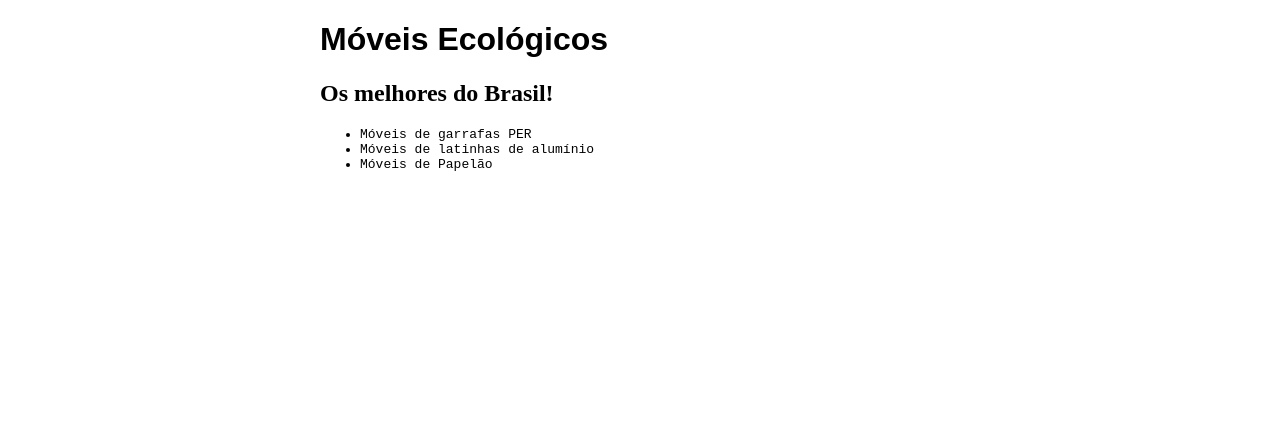
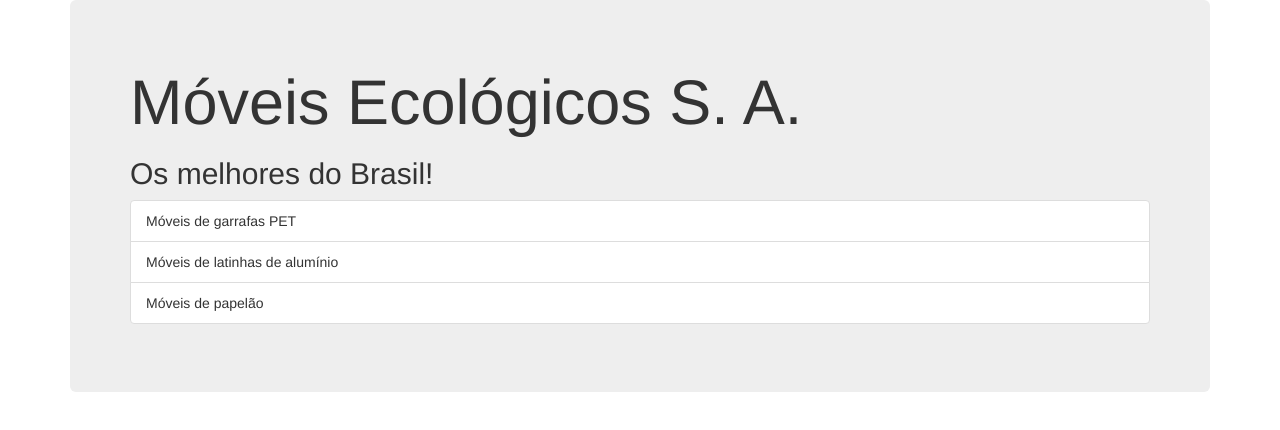
Before and after one commit to eletrom2/moveis-ecologicos, a plain HTML site: page index.html in a window 1280 px wide. Drawn offline with nearby package versions, Linux system fonts and the light colour scheme.

Commit message:
Adicionando Bootstrap

```diff
--- a/index.html
+++ b/index.html
@@ -1,20 +1,34 @@
 <!DOCTYPE html>
 <html>
+
 <head>
     <meta charset="utf-8" />
     <meta name="description" content="Móveis ecológicos">
     <meta name="keywords" content="moveis ecologicos">
-    <link rel="stylesheet" href="principal.css">
+    <link rel="stylesheet" href="http://netdna.bootstrapcdn.com/bootstrap/3.1.1/
+css/bootstrap.min.css">
     <title>Móveis Ecológicos</title>
     <script src="js/principal.js"></script>
 </head>
-<body onload="trocaBanner()">
-    <h1>Móveis Ecológicos</h1>
-    <h2 id="mensagem"></h2>
-    <ul>
-        <li>Móveis de garrafas PER</li>
-        <li>Móveis de latinhas de alumínio</li>
-        <li>Móveis de Papelão</li>
-    </ul>
+
+<body onload="trocaBanner();">
+    <div class="container">
+        <div class="jumbotron">
+            <h1>Móveis Ecológicos S. A.</h1>
+            <h2 id="mensagem"></h2>
+            <ul class="list-group">
+                <li class="list-group-item">
+                    Móveis de garrafas PET
+                </li>
+                <li class="list-group-item">
+                    Móveis de latinhas de alumínio
+                </li>
+                <li class="list-group-item">
+                    Móveis de papelão
+                </li>
+            </ul>
+        </div>
+    </div>
 </body>
+
 </html>
--- a/principal.css
+++ /dev/null
@@ -1,12 +0,0 @@
-body{
-    width: 50%;
-    margin: auto;
-}
-
-h1 {
-    font-family: sans-serif;
-}
-
-li {
-    font-family: monospace;
-    }
```
